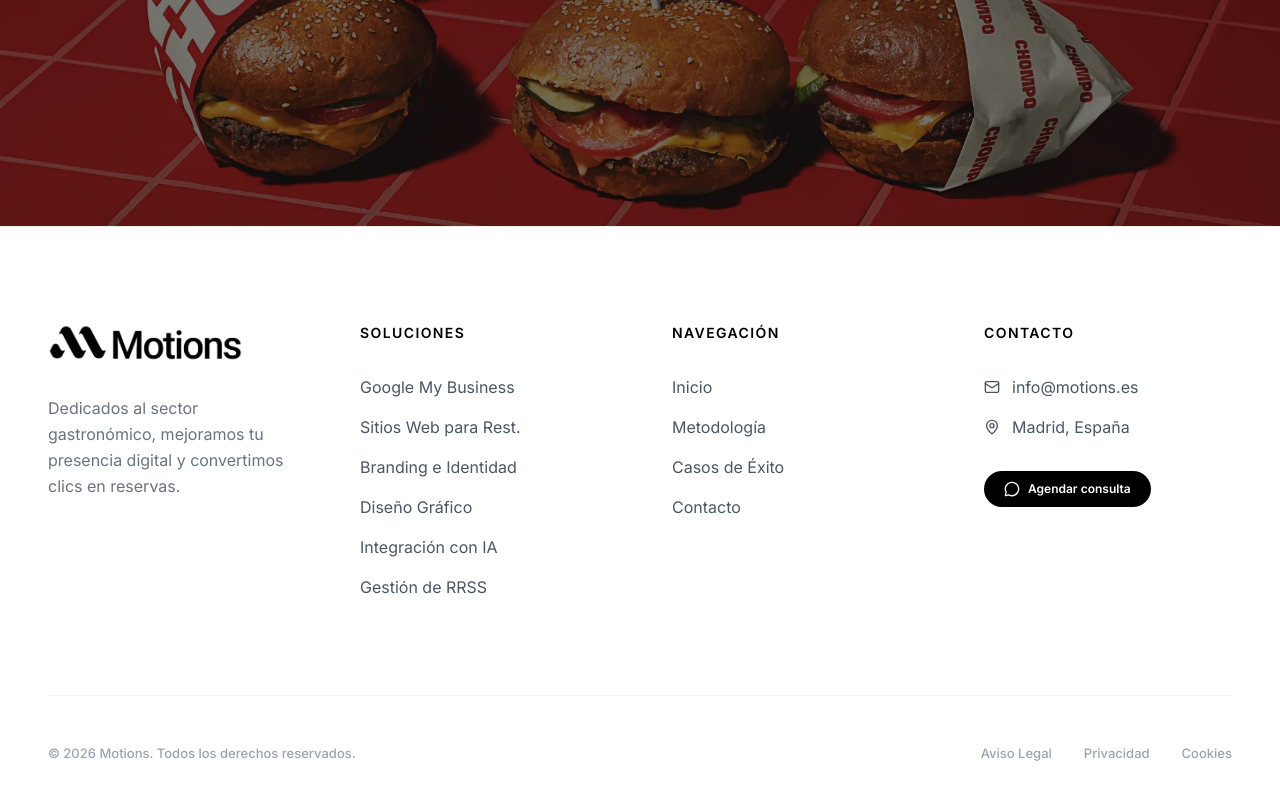
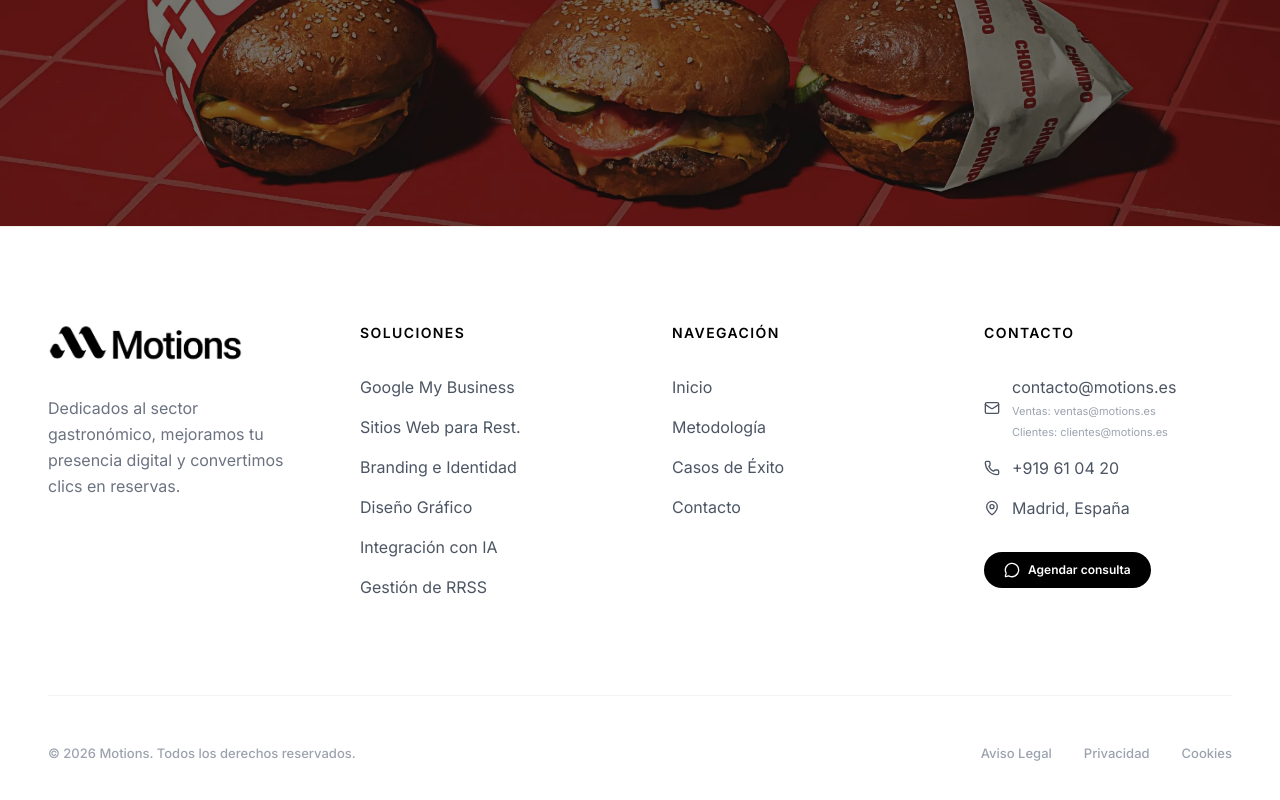
Before and after one commit to motionsmanagement/Motions, a React (Vite) app: page / in a window 1280 px wide. Shown: the part 5887-6687 px from the top of the page. Built offline with nearby package versions, Linux system fonts and the light colour scheme.

Commit message:
feat: actualizar correos y teléfono de contacto oficicales

```diff
--- a/components/Footer.tsx
+++ b/components/Footer.tsx
@@ -1,6 +1,6 @@
 import React from 'react';
 import { Link } from 'react-router-dom';
-import { Instagram, Linkedin, MessageCircle, Mail, MapPin } from 'lucide-react';
+import { Instagram, Linkedin, MessageCircle, Mail, MapPin, Phone } from 'lucide-react';
 
 const Footer: React.FC = () => {
   return (
@@ -47,7 +47,15 @@ const Footer: React.FC = () => {
             <ul className="space-y-4">
               <li className="flex items-center gap-3 text-gray-600">
                 <Mail className="w-4 h-4" />
-                <span>info@motions.es</span>
+                <div className="flex flex-col gap-1">
+                  <a href="mailto:contacto@motions.es" className="hover:text-black transition-colors">contacto@motions.es</a>
+                  <span className="text-[11px] text-gray-400">Ventas: <a href="mailto:ventas@motions.es" className="hover:text-black transition-colors">ventas@motions.es</a></span>
+                  <span className="text-[11px] text-gray-400">Clientes: <a href="mailto:clientes@motions.es" className="hover:text-black transition-colors">clientes@motions.es</a></span>
+                </div>
+              </li>
+              <li className="flex items-center gap-3 text-gray-600">
+                <Phone className="w-4 h-4" />
+                <a href="tel:+919610420" className="hover:text-black transition-colors">+919 61 04 20</a>
               </li>
               <li className="flex items-center gap-3 text-gray-600">
                 <MapPin className="w-4 h-4" />
--- a/components/legal/LegalPages.tsx
+++ b/components/legal/LegalPages.tsx
@@ -24,7 +24,7 @@ export const PrivacyPolicy: React.FC = () => (
     <LegalPage title="Política de Privacidad">
         <section className="mb-8">
             <h2 className="text-2xl font-semibold text-black mb-4">1. Responsable del Tratamiento</h2>
-            <p>Motions, con domicilio en Madrid, España, y correo electrónico de contacto <strong>info@motions.es</strong>, es el responsable del tratamiento de sus datos personales recogidos a través de este sitio web. Nos comprometemos a garantizar la privacidad de nuestros usuarios y la protección de sus datos bajo el Reglamento General de Protección de Datos (RGPD).</p>
+            <p>Motions, con domicilio en Madrid, España, y correo electrónico de contacto <strong>contacto@motions.es</strong>, es el responsable del tratamiento de sus datos personales recogidos a través de este sitio web. Nos comprometemos a garantizar la privacidad de nuestros usuarios y la protección de sus datos bajo el Reglamento General de Protección de Datos (RGPD).</p>
         </section>
         <section className="mb-8">
             <h2 className="text-2xl font-semibold text-black mb-4">2. Datos Recogidos y Finalidad</h2>
@@ -59,7 +59,7 @@ export const PrivacyPolicy: React.FC = () => (
                 <li><strong>Oposición y Limitación:</strong> Oponerse al tratamiento para fines específicos.</li>
                 <li><strong>Portabilidad:</strong> Recibir sus datos en un formato estructurado.</li>
             </ul>
-            <p className="mt-4">Para ejercer estos derechos, envíe un correo electrónico a <strong>info@motions.es</strong> adjuntando copia de su DNI o documento equivalente.</p>
+            <p className="mt-4">Para ejercer estos derechos, envíe un correo electrónico a <strong>contacto@motions.es</strong> adjuntando copia de su DNI o documento equivalente.</p>
         </section>
     </LegalPage>
 );
@@ -107,7 +107,7 @@ export const LegalNotice: React.FC = () => (
             <ul className="list-none space-y-2 mt-4">
                 <li><strong>Titular:</strong> Motions</li>
                 <li><strong>Domicilio:</strong> Madrid, España</li>
-                <li><strong>Email:</strong> info@motions.es</li>
+                <li><strong>Email:</strong> contacto@motions.es</li>
                 <li><strong>Actividad:</strong> Agencia de Marketing Especializada en Restauración</li>
             </ul>
         </section>
```
